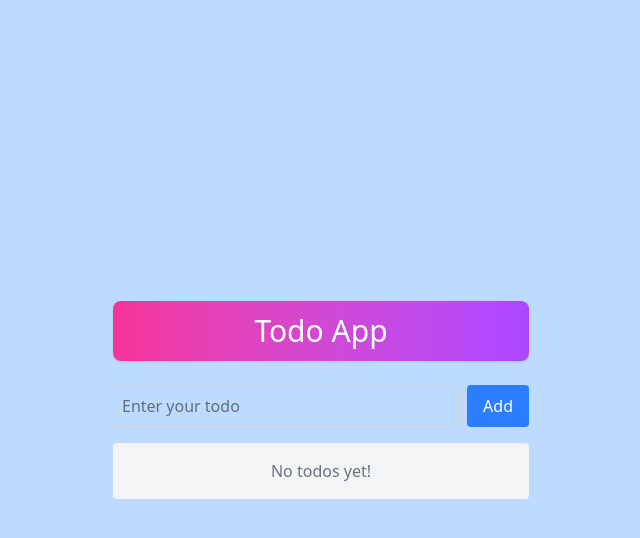
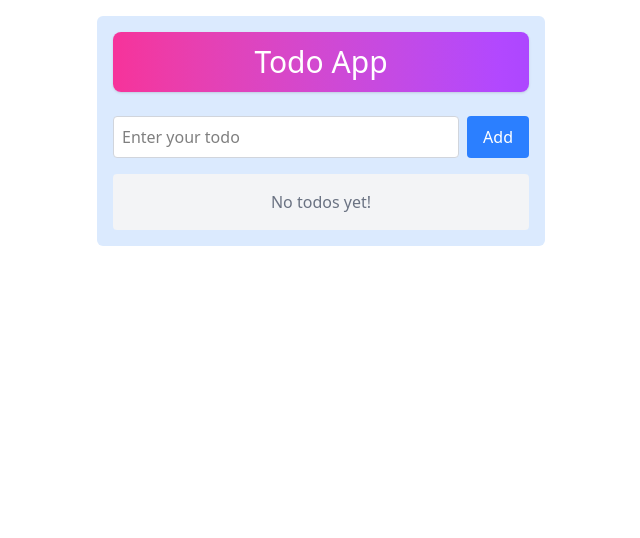
Before and after one commit to Dumte/learn-react, a React (Vite) app: page / in a window 1280 px wide. Shown: the top 538 px of the page, without its empty margins (319-959 px from the left). Built offline with nearby package versions, Linux system fonts and the light colour scheme.

Commit message:
style: update styling in App and Todo components for improved UI

```diff
--- a/src/App.jsx
+++ b/src/App.jsx
@@ -3,7 +3,7 @@ import Todo from './projects/Todo/Todo';
 const App = () => {
 
   return (
-    <div className='flex justify-center items-center flex-col gap-4 bg-blue-200 h-screen'>
+    <div className='flex justify-center items-center flex-col gap-4'>
            <Todo />
     </div>
   );
--- a/src/projects/Todo/Todo.jsx
+++ b/src/projects/Todo/Todo.jsx
@@ -68,7 +68,7 @@ const Todo = () => {
   ];
 
   return (
-    <div className="flex flex-col w-full max-w-md mx-auto p-4">
+    <div className="flex flex-col w-full max-w-md rounded-md mt-4 mx-auto p-4  bg-blue-100">
       <h1 className="text-2xl md:text-3xl mb-6 text-center bg-gradient-to-r from-pink-500 to-purple-500 text-white py-3 px-6 rounded-lg shadow">
         Todo App
       </h1>
@@ -77,7 +77,7 @@ const Todo = () => {
         <form onSubmit={handleAddTodo} className="flex gap-2 w-full">
           <input
             type="text"
-            className="flex-grow p-2 rounded border border-gray-300 focus:border-blue-500 focus:ring-1 focus:ring-blue-500 transition"
+            className="flex-grow p-2 rounded border bg-white border-gray-300 focus:border-blue-500 focus:ring-1 focus:ring-blue-500 transition"
             value={newTodo}
             onChange={(e) => setNewTodo(e.target.value)}
             placeholder="Enter your todo"
```
